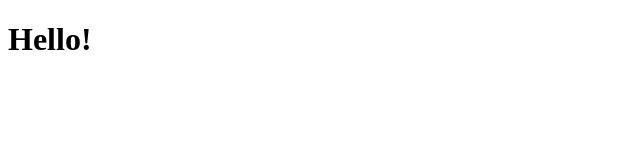
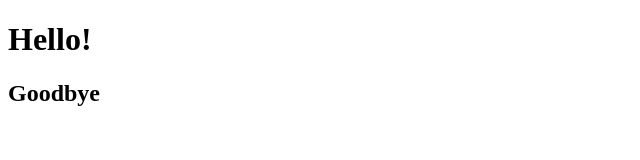
Before and after one commit to cambridged/practice-collaborative, a plain HTML site: page index.html in a window 1280 px wide. Shown: the whole page, without its empty margins (0-640 px from the left). Drawn offline with Linux system fonts and the light colour scheme.

Commit message:
Update index.html

```diff
--- a/index.html
+++ b/index.html
@@ -8,5 +8,6 @@
 </head>
 <body>
  <h1>Hello!</h1>
+    <h2>Goodbye<h2>
 </body>
 </html>
```
